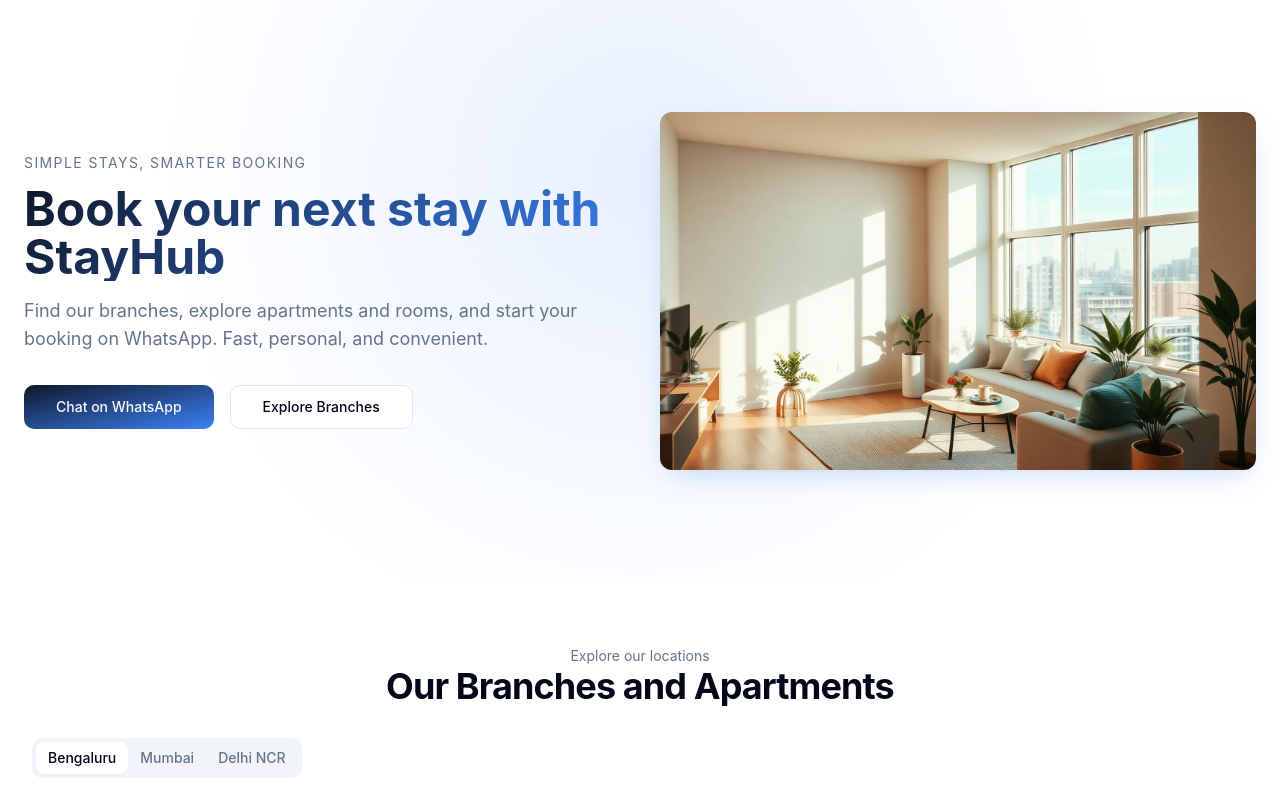
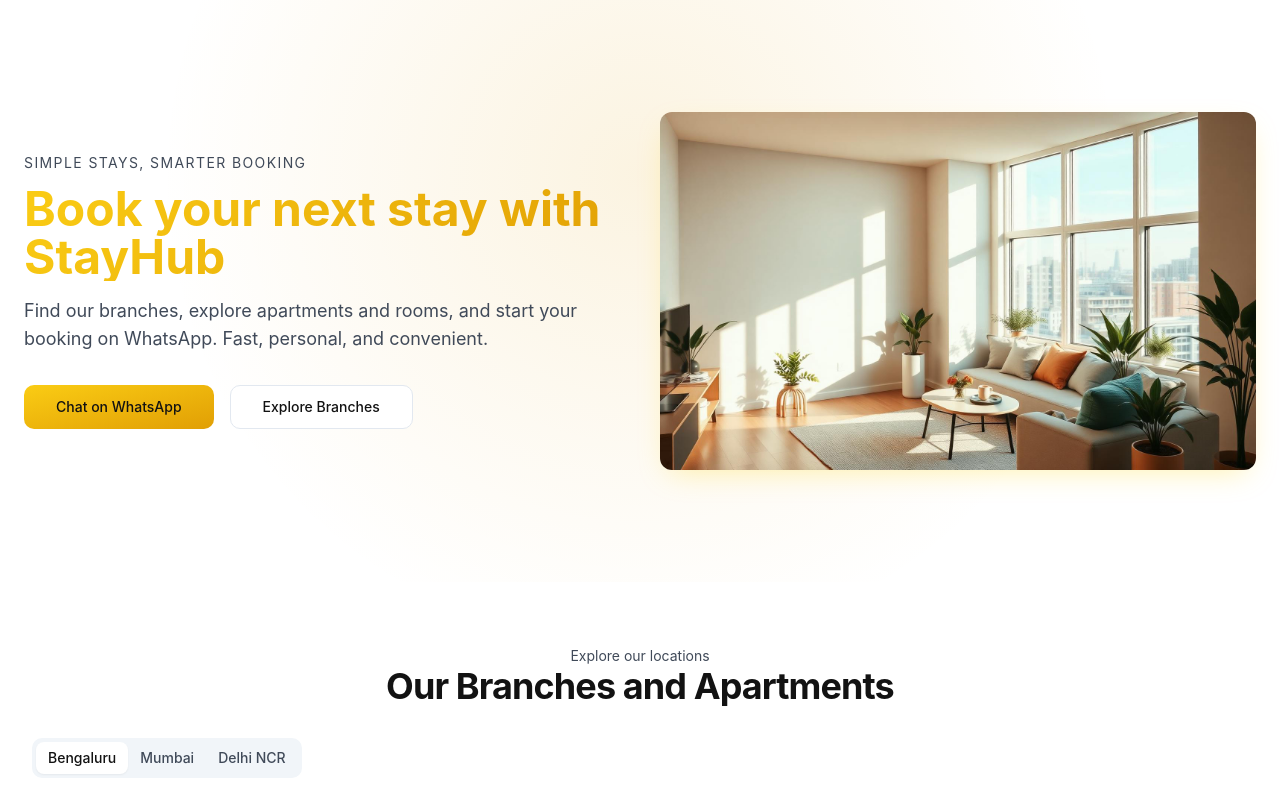
Before and after one commit to mhy630/stay-branch-book, a React (Vite) app: page / in a window 1280 px wide. Shown: the top 800 px of the page. Built offline with nearby package versions, Linux system fonts and the light colour scheme.

Commit message:
Update theme colors
Update website theme to primarily use black and yellow, while maintaining a white background for improved readability.

```diff
--- a/src/index.css
+++ b/src/index.css
@@ -12,46 +12,47 @@ All colors MUST be HSL.
 @layer base {
   :root {
     --background: 0 0% 100%;
-    --foreground: 222.2 84% 4.9%;
+    --foreground: 0 0% 7%;
 
     --card: 0 0% 100%;
-    --card-foreground: 222.2 84% 4.9%;
+    --card-foreground: 0 0% 7%;
 
     --popover: 0 0% 100%;
-    --popover-foreground: 222.2 84% 4.9%;
+    --popover-foreground: 0 0% 7%;
 
-    --primary: 222.2 47.4% 11.2%;
-    --primary-foreground: 210 40% 98%;
+    /* Brand: Black + Yellow */
+    --primary: 48 96% 53%;           /* Vibrant brand yellow */
+    --primary-foreground: 0 0% 7%;   /* Black text on yellow */
 
     --secondary: 210 40% 96.1%;
-    --secondary-foreground: 222.2 47.4% 11.2%;
+    --secondary-foreground: 0 0% 7%;
 
     --muted: 210 40% 96.1%;
-    --muted-foreground: 215.4 16.3% 46.9%;
+    --muted-foreground: 215.4 16.3% 30%;
 
-    --accent: 210 40% 96.1%;
-    --accent-foreground: 222.2 47.4% 11.2%;
+    --accent: 52 100% 96%;           /* Soft yellow tint for subtle accents */
+    --accent-foreground: 0 0% 7%;
 
     --destructive: 0 84.2% 60.2%;
     --destructive-foreground: 210 40% 98%;
 
     --border: 214.3 31.8% 91.4%;
     --input: 214.3 31.8% 91.4%;
-    --ring: 222.2 84% 4.9%;
+    --ring: 48 96% 53%;              /* Yellow focus ring */
 
     --radius: 0.75rem;
 
     --sidebar-background: 0 0% 98%;
-    --sidebar-foreground: 240 5.3% 26.1%;
-    --sidebar-primary: 240 5.9% 10%;
+    --sidebar-foreground: 0 0% 15%;
+    --sidebar-primary: 0 0% 7%;
     --sidebar-primary-foreground: 0 0% 98%;
-    --sidebar-accent: 240 4.8% 95.9%;
-    --sidebar-accent-foreground: 240 5.9% 10%;
+    --sidebar-accent: 52 100% 96%;
+    --sidebar-accent-foreground: 0 0% 7%;
     --sidebar-border: 220 13% 91%;
-    --sidebar-ring: 217.2 91.2% 59.8%;
+    --sidebar-ring: 42 96% 45%;      /* Deeper amber for gradients */
 
     /* Extended tokens */
-    --primary-glow: 217.2 91.2% 59.8%;
+    --primary-glow: 50 100% 50%;
     --shadow-elegant: 0 10px 30px -10px hsl(var(--primary-glow) / 0.35);
     --shadow-soft: 0 8px 20px -8px hsl(var(--foreground) / 0.08);
   }
@@ -66,8 +67,9 @@ All colors MUST be HSL.
     --popover: 222.2 84% 4.9%;
     --popover-foreground: 210 40% 98%;
 
-    --primary: 210 40% 98%;
-    --primary-foreground: 222.2 47.4% 11.2%;
+    /* Brand in dark mode */
+    --primary: 48 96% 53%;
+    --primary-foreground: 0 0% 7%;
 
     --secondary: 217.2 32.6% 17.5%;
     --secondary-foreground: 210 40% 98%;
@@ -83,7 +85,7 @@ All colors MUST be HSL.
 
     --border: 217.2 32.6% 17.5%;
     --input: 217.2 32.6% 17.5%;
-    --ring: 212.7 26.8% 83.9%;
+    --ring: 48 96% 53%;
 
     --sidebar-background: 240 5.9% 10%;
     --sidebar-foreground: 240 4.8% 95.9%;
@@ -92,7 +94,7 @@ All colors MUST be HSL.
     --sidebar-accent: 240 3.7% 15.9%;
     --sidebar-accent-foreground: 240 4.8% 95.9%;
     --sidebar-border: 240 3.7% 15.9%;
-    --sidebar-ring: 217.2 91.2% 59.8%;
+    --sidebar-ring: 42 96% 45%;
   }
 }
 
```
